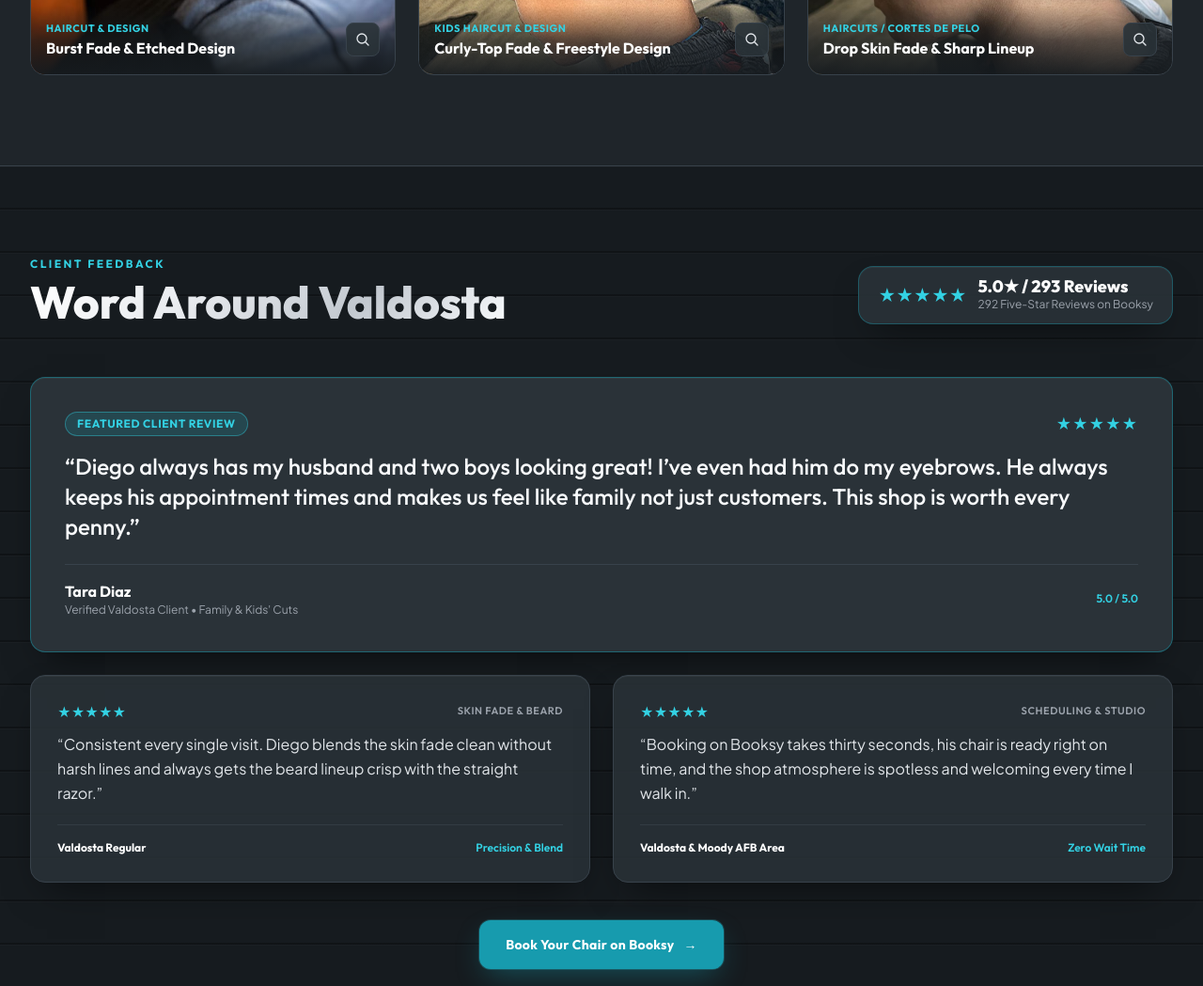
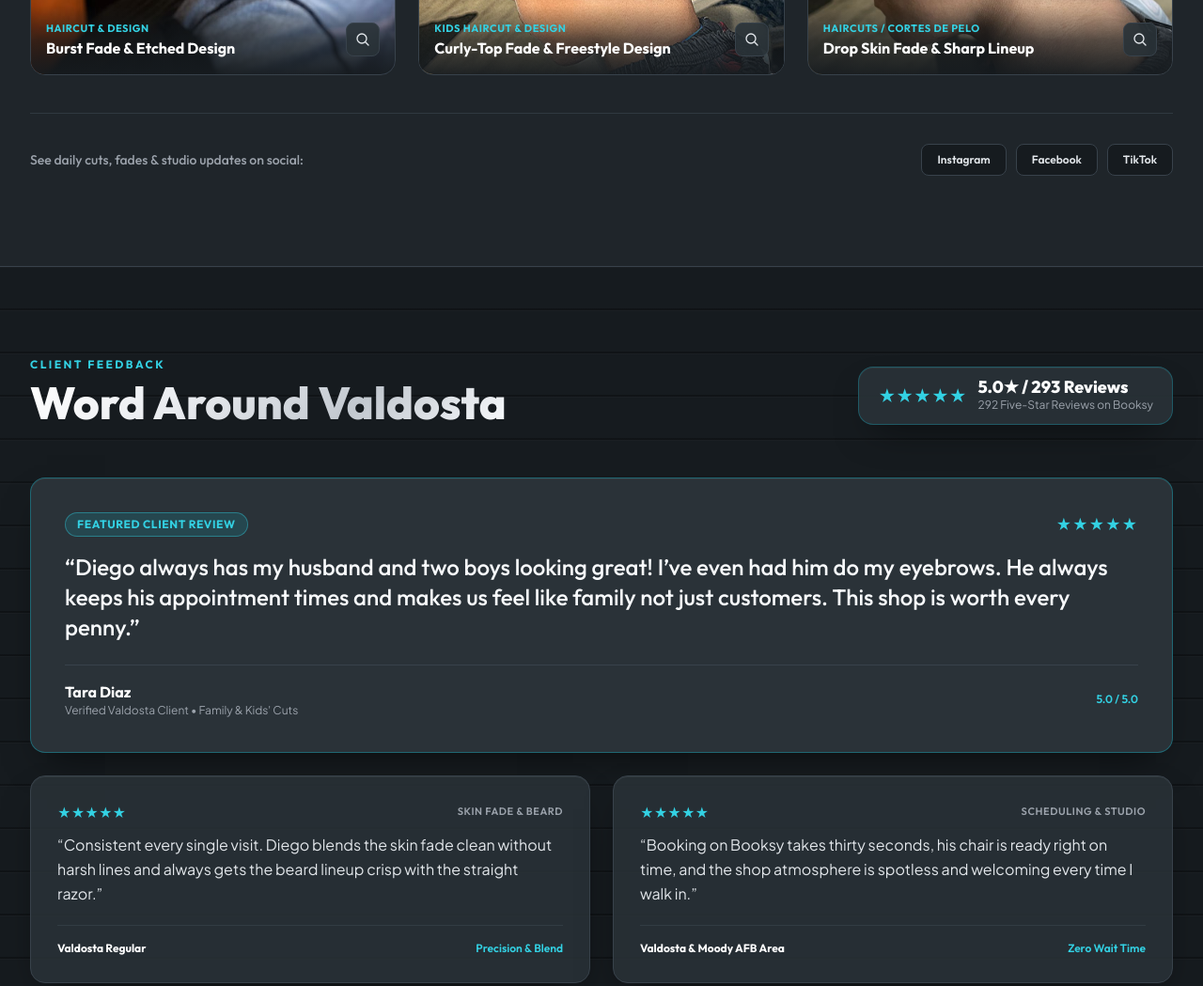
Before and after one commit to brodybcm/elevationbarbershop, a plain HTML site: page index.html in a window 1280 px wide. Shown: the part 4620-5669 px from the top of the page at 94% size. Drawn offline with nearby package versions, Linux system fonts and the light colour scheme.

Commit message:
Wire official Instagram, Facebook, and TikTok links into website and schema

```diff
--- a/index.html
+++ b/index.html
@@ -120,6 +120,9 @@
     "priceRange": "$35-$60+",
     "sameAs": [
       "https://booksy.com/en-us/608950_diegokutz94_barber-shop_16515_valdosta",
+      "https://www.instagram.com/elevationbarbershopvaldosta/",
+      "https://www.facebook.com/elevationbarbershopvaldosta/",
+      "https://www.tiktok.com/@elevationbarbervaldosta",
       "https://www.instagram.com/diegokutz94/"
     ]
   }
@@ -697,6 +700,27 @@
             </div>
           </div>
         </div>
+
+        <!-- Social Channels Bar -->
+        <div class="mt-10 pt-8 border-t border-slate-border/70 flex flex-col sm:flex-row items-center justify-between gap-4 fade-in">
+          <p class="text-sm font-display text-silver-muted">
+            See daily cuts, fades &amp; studio updates on social:
+          </p>
+          <div class="flex flex-wrap items-center justify-center gap-2.5">
+            <a href="https://www.instagram.com/elevationbarbershopvaldosta/" target="_blank" rel="noopener noreferrer"
+               class="px-4 py-2 rounded-lg border border-slate-border bg-slate-deep hover:border-petrol-bright text-silver hover:text-white text-xs font-display font-semibold transition-colors">
+              Instagram
+            </a>
+            <a href="https://www.facebook.com/elevationbarbershopvaldosta/" target="_blank" rel="noopener noreferrer"
+               class="px-4 py-2 rounded-lg border border-slate-border bg-slate-deep hover:border-petrol-bright text-silver hover:text-white text-xs font-display font-semibold transition-colors">
+              Facebook
+            </a>
+            <a href="https://www.tiktok.com/@elevationbarbervaldosta" target="_blank" rel="noopener noreferrer"
+               class="px-4 py-2 rounded-lg border border-slate-border bg-slate-deep hover:border-petrol-bright text-silver hover:text-white text-xs font-display font-semibold transition-colors">
+              TikTok
+            </a>
+          </div>
+        </div>
       </div>
     </section>
 
@@ -1026,10 +1050,13 @@
           <div class="flex flex-wrap gap-2 pt-2">
             <a href="https://booksy.com/en-us/608950_diegokutz94_barber-shop_16515_valdosta" target="_blank" rel="noopener noreferrer"
                class="px-3.5 py-2 rounded-lg bg-petrol hover:bg-petrol-bright text-white text-xs font-display font-bold transition-colors">Booksy</a>
-            <a href="https://www.instagram.com/diegokutz94/" target="_blank" rel="noopener noreferrer"
-               class="px-3.5 py-2 rounded-lg border border-slate-border bg-slate-surface hover:border-petrol-bright text-silver text-xs font-display font-semibold transition-colors">Instagram (@diegokutz94)</a>
-            <a href="#contact" class="px-3.5 py-2 rounded-lg border border-slate-border bg-slate-surface hover:border-petrol-bright text-silver text-xs font-display font-semibold transition-colors">Facebook (Coming Soon)</a>
-            <a href="#location" class="px-3.5 py-2 rounded-lg border border-slate-border bg-slate-surface hover:border-petrol-bright text-silver text-xs font-display font-semibold transition-colors">Google Business</a>
+            <a href="https://www.instagram.com/elevationbarbershopvaldosta/" target="_blank" rel="noopener noreferrer"
+               class="px-3.5 py-2 rounded-lg border border-slate-border bg-slate-surface hover:border-petrol-bright text-silver hover:text-white text-xs font-display font-semibold transition-colors">Instagram</a>
+            <a href="https://www.facebook.com/elevationbarbershopvaldosta/" target="_blank" rel="noopener noreferrer"
+               class="px-3.5 py-2 rounded-lg border border-slate-border bg-slate-surface hover:border-petrol-bright text-silver hover:text-white text-xs font-display font-semibold transition-colors">Facebook</a>
+            <a href="https://www.tiktok.com/@elevationbarbervaldosta" target="_blank" rel="noopener noreferrer"
+               class="px-3.5 py-2 rounded-lg border border-slate-border bg-slate-surface hover:border-petrol-bright text-silver hover:text-white text-xs font-display font-semibold transition-colors">TikTok</a>
+            <a href="#location" class="px-3.5 py-2 rounded-lg border border-slate-border bg-slate-surface hover:border-petrol-bright text-silver hover:text-white text-xs font-display font-semibold transition-colors">Google Business</a>
           </div>
         </div>
 
```
